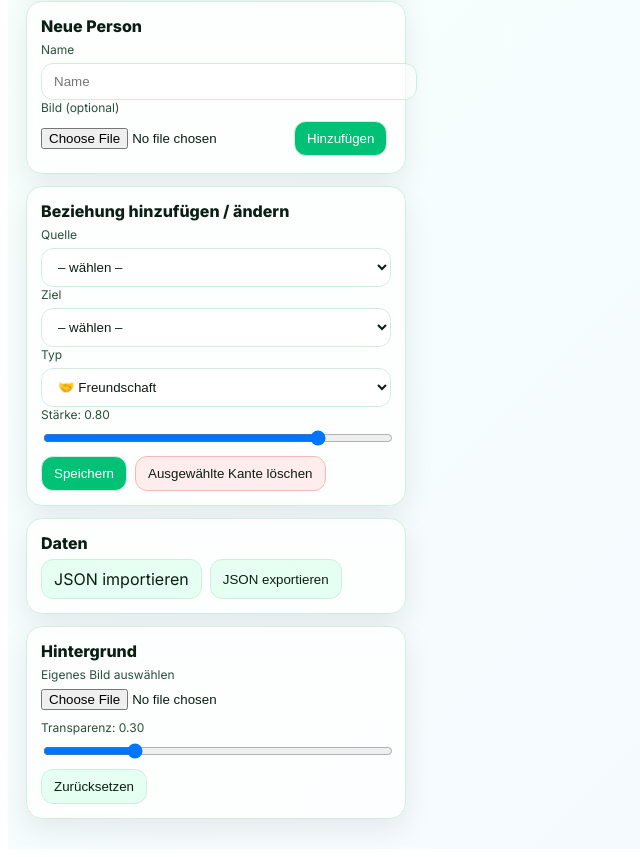
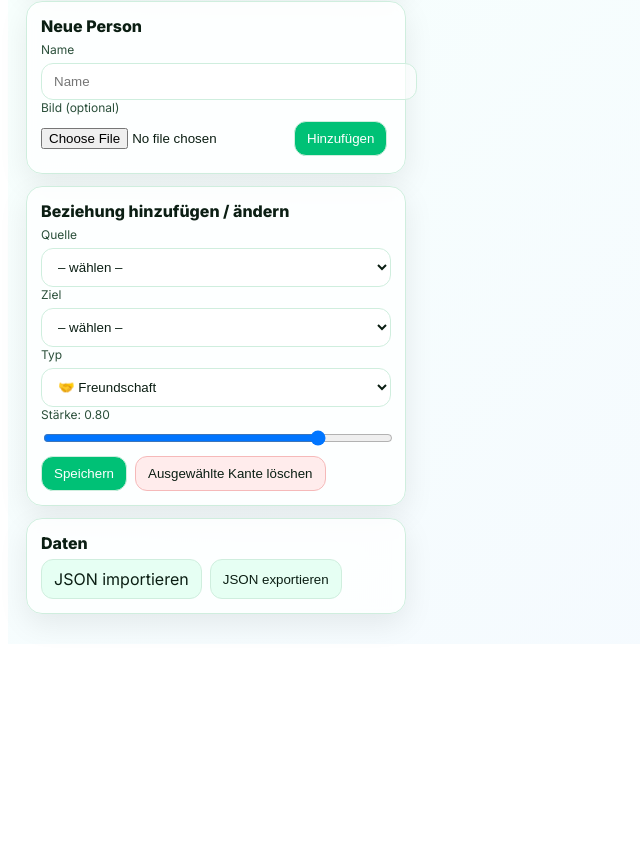
Before and after one commit to ElsonGrn/sims-explorer, a React (Vite) app: page / in a window 1280 px wide. Shown: the part 1258-2115 px from the top of the page, without its empty margins (0-640 px from the left). After the commit the page ends 1910 px from the top, so only its background shows below. Built offline with nearby package versions, Linux system fonts and the light colour scheme.

Commit message:
0.4.4 (BugFixing)

```diff
--- a/src/SimsRelationshipExplorer.jsx
+++ b/src/SimsRelationshipExplorer.jsx
@@ -42,7 +42,12 @@ export default function SimsRelationshipExplorer() {
       const raw = localStorage.getItem(LS_KEY);
       if (raw) {
         const o = JSON.parse(raw);
-        o.nodes = o.nodes.map(n => ({ alive: n.alive !== false, info: n.info && Array.isArray(n.info.fields) ? n.info : { fields: [] }, ...n, img: n.img || "" }));
+        o.nodes = o.nodes.map(n => ({
+          alive: n.alive !== false,
+          info: n.info && Array.isArray(n.info.fields) ? n.info : { fields: [] },
+          ...n,
+          img: n.img || ""
+        }));
         return o;
       }
     } catch {}
@@ -69,7 +74,7 @@ export default function SimsRelationshipExplorer() {
   const [relStrength, setRelStrength] = useState(0.8);
   const [selectedEdgeId, setSelectedEdgeId] = useState("");
 
-  // Hintergrund (global)
+  // Hintergrund (nur Galerie verwendet)
   const [bgImage, setBgImage] = useState(() => localStorage.getItem(LS_BG_IMG) || "");
   const [bgOpacity, setBgOpacity] = useState(() => {
     const v = parseFloat(localStorage.getItem(LS_BG_OPA));
@@ -85,7 +90,7 @@ export default function SimsRelationshipExplorer() {
   useEffect(() => { try { bgImage ? localStorage.setItem(LS_BG_IMG, bgImage) : localStorage.removeItem(LS_BG_IMG);} catch {} }, [bgImage]);
   useEffect(() => { try { localStorage.setItem(LS_BG_OPA, String(bgOpacity)); } catch {} }, [bgOpacity]);
 
-  // 🔁 NEU: Event-Fallback – nimmt Updates aus der Galerie (CustomEvent) sicher an
+  // Event-Fallback – nimmt Updates aus der Galerie (CustomEvent) sicher an
   useEffect(() => {
     const onUpdate = (e) => {
       const { nodes, edges } = e.detail || {};
@@ -106,7 +111,12 @@ export default function SimsRelationshipExplorer() {
       try {
         const o = JSON.parse(String(r.result));
         if (!o.nodes || !o.edges) throw new Error("Erwarte keys 'nodes' & 'edges'");
-        o.nodes = o.nodes.map((n) => ({ alive:n.alive!==false, info:n.info&&Array.isArray(n.info.fields)?n.info:{fields:[]}, img:"", ...n }));
+        o.nodes = o.nodes.map((n) => ({
+          alive:n.alive!==false,
+          info:n.info&&Array.isArray(n.info.fields)?n.info:{fields:[]},
+          img:"",
+          ...n
+        }));
         setData(o);
         setFocusId("");
       } catch (e) {
@@ -133,6 +143,7 @@ export default function SimsRelationshipExplorer() {
     const commit = (img) => {
       setData(prev => ({ ...prev, nodes:[...prev.nodes, { id, label:newPersonLabel.trim(), img: img || "", alive:true, info:{ fields:[] } }] }));
       setNewPersonLabel("");
+      setNewPersonImgFile(null);
     };
     if (newPersonImgFile) {
       const r = new FileReader(); r.onload = () => commit(String(r.result)); r.readAsDataURL(newPersonImgFile);
@@ -160,7 +171,7 @@ export default function SimsRelationshipExplorer() {
     setSelectedEdgeId("");
   }
 
-  // BG helpers
+  // BG helpers (nur Galerie nutzt diese Props)
   const onBgUpload = (src) => setBgImage(src);
   const onBgOpacity = (v) => setBgOpacity(v);
   const onBgClear = () => setBgImage("");
@@ -188,14 +199,10 @@ export default function SimsRelationshipExplorer() {
     <div
       style={{
         display:"grid", gridTemplateColumns:"380px 1fr", gap:18, padding:18, minHeight:"100vh",
-        background: bgImage ? "transparent" : T.bg, color:T.text, fontFamily:"Inter, system-ui, Arial, sans-serif", position:"relative"
+        background: T.bg, // ⟵ kein globales BG-Bild mehr
+        color:T.text, fontFamily:"Inter, system-ui, Arial, sans-serif", position:"relative"
       }}
     >
-      {/* globaler BG-Layer */}
-      {bgImage && (
-        <div style={{ position:"fixed", inset:0, backgroundImage:`url(${bgImage})`, backgroundSize:"cover", backgroundPosition:"center", backgroundRepeat:"no-repeat", opacity:bgOpacity, pointerEvents:"none", zIndex:-1 }} />
-      )}
-
       {/* Sidebar */}
       <div>
         <div style={header}>
@@ -301,29 +308,10 @@ export default function SimsRelationshipExplorer() {
                 <button onClick={exportJson} style={btn()}>JSON exportieren</button>
               </div>
             </div>
-
-            <div style={panel}>
-              <div style={{ fontWeight: 700, marginBottom: 6 }}>Hintergrund</div>
-              <label style={labelS}>Eigenes Bild auswählen</label>
-              <input type="file" accept="image/*" onChange={(e)=>{ const f=e.target.files?.[0]; if (f){ const r=new FileReader(); r.onload=()=>setBgImage(String(r.result)); r.readAsDataURL(f);} }} style={{ marginBottom:10 }} />
-              <label style={labelS}>Transparenz: {bgOpacity.toFixed(2)}</label>
-              <input type="range" min={0.1} max={0.9} step={0.05} value={bgOpacity} onChange={(e)=>setBgOpacity(parseFloat(e.target.value))} style={{ width:"100%", marginBottom:10 }} />
-              <button style={btn()} onClick={()=>setBgImage("")} disabled={!bgImage}>Zurücksetzen</button>
-            </div>
           </>
         ) : (
           <>
-            {/* Galerie-Sidebar */}
-            <div style={panel}>
-              <div style={{ fontWeight:700, marginBottom:6 }}>Hintergrund</div>
-              <label style={labelS}>Eigenes Bild auswählen</label>
-              <input type="file" accept="image/*" onChange={(e)=>{ const f=e.target.files?.[0]; if (f){ const r=new FileReader(); r.onload=()=>setBgImage(String(r.result)); r.readAsDataURL(f);} }} style={{ marginBottom:10 }} />
-              <label style={labelS}>Transparenz: {bgOpacity.toFixed(2)}</label>
-              <input type="range" min={0.1} max={0.9} step={0.05} value={bgOpacity} onChange={(e)=>setBgOpacity(parseFloat(e.target.value))} style={{ width:"100%", marginBottom:10 }} />
-              <button style={btn()} onClick={()=>setBgImage("")} disabled={!bgImage}>Zurücksetzen</button>
-              <div style={{ fontSize:12, color:T.subtext, marginTop:8 }}>Tipp: Rechtsklick auf freien Bereich öffnet das Hintergrund-Menü.</div>
-            </div>
-
+            {/* Galerie-Sidebar (nur Daten – Hintergrund steuert die Galerie selbst in ihrer Toolbar) */}
             <div style={panel}>
               <div style={{ fontWeight: 700, marginBottom: 6 }}>Daten</div>
               <div style={{ display:"flex", gap:8, flexWrap:"wrap" }}>
@@ -337,7 +325,7 @@ export default function SimsRelationshipExplorer() {
         )}
       </div>
 
-      {/* Content – Views sind getrennte Dateien */}
+      {/* Content – Views */}
       <div key={view}>
         {view === "explorer" ? (
           <ExplorerView
@@ -359,11 +347,7 @@ export default function SimsRelationshipExplorer() {
             }}
             THEME={THEME}
             EDGE_STYLE={EDGE_STYLE}
-            bgImage={bgImage}
-            bgOpacity={bgOpacity}
-            onBgUpload={onBgUpload}
-            onBgOpacity={onBgOpacity}
-            onBgClear={onBgClear}
+            /* ⟵ KEIN bgImage/bgOpacity mehr hier */
             onOpenInfo={openInfo}
           />
         ) : (
@@ -373,14 +357,16 @@ export default function SimsRelationshipExplorer() {
             FIELD_TEMPLATES={FIELD_TEMPLATES}
             onOpenInfo={openInfo}
             onFocusInExplorer={(id)=>{ setFocusId(id); setView("explorer"); }}
+
+            /* Hintergrund nur für Galerie */
             bgImage={bgImage}
             bgOpacity={bgOpacity}
             onBgUpload={onBgUpload}
             onBgOpacity={onBgOpacity}
             onBgClear={onBgClear}
+
             onChange={(next)=>setData(next)}
           />
-
         )}
       </div>
 
```
